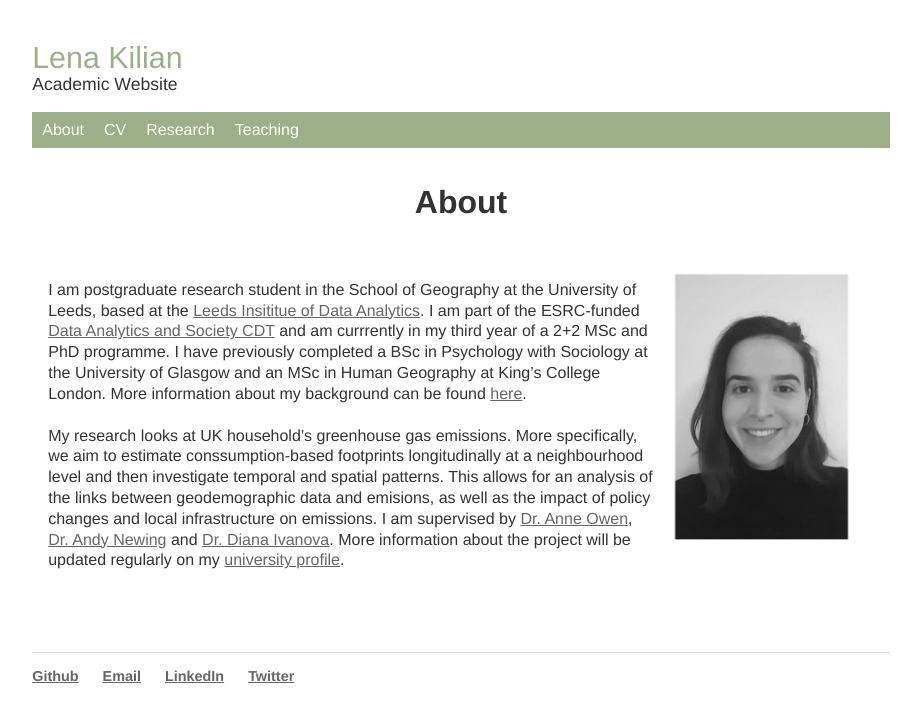
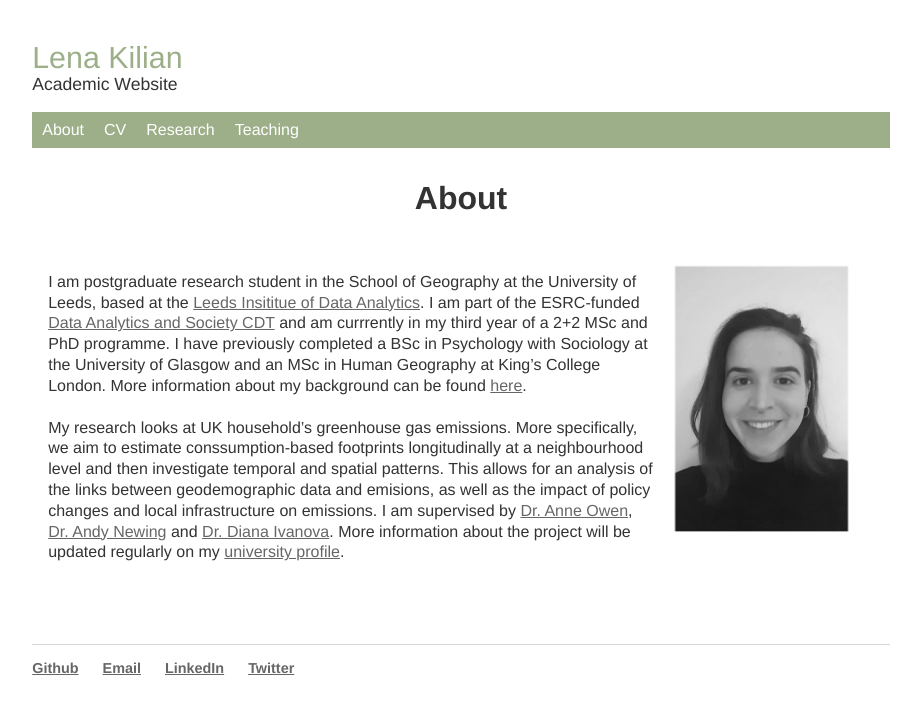
Before and after one commit to lena-kilian/lena-kilian.github.io, a Jekyll site: the page built from index.md, in a window 1280 px wide. Shown: the top 722 px of the page, without its empty margins (179-1100 px from the left). Built offline with Jekyll 4.4.1, drawn with Linux system fonts in a browser that asks for light colours; our own code applies the rules of GitHub Pages for plain Markdown files.

Commit message:
Update main.css

```diff
--- a/css/main.css
+++ b/css/main.css
@@ -123,10 +123,10 @@ title_subtext {
 
 
 h1 {Times
-    font-size: 2.3em;
+    font-size: 2em;
     font-family:'Helvetica Neue';
     color: #333;
-    padding: 14px 16px;
+    padding: 10px 10px;
     text-align: center;
 }
 
```
